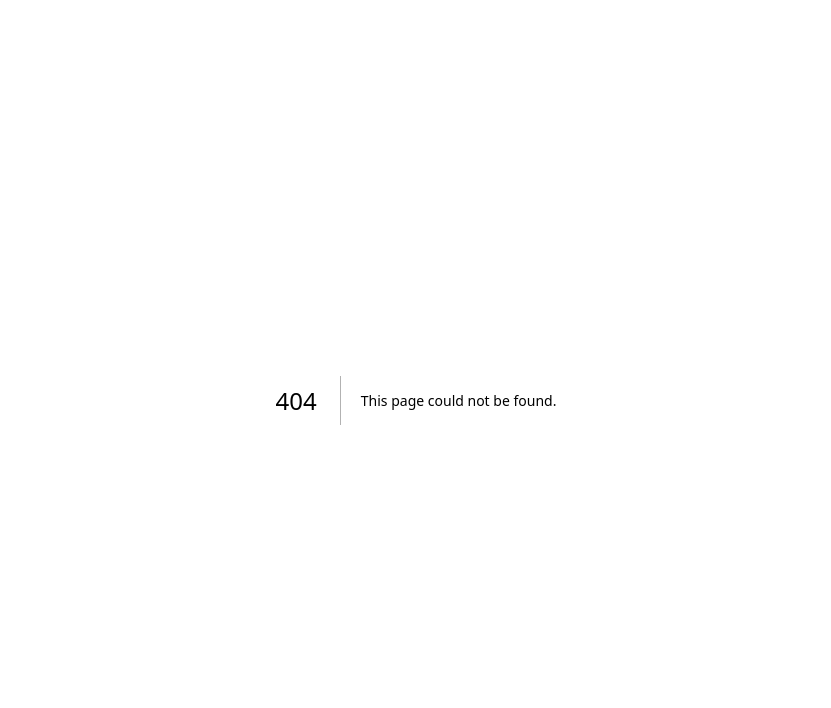
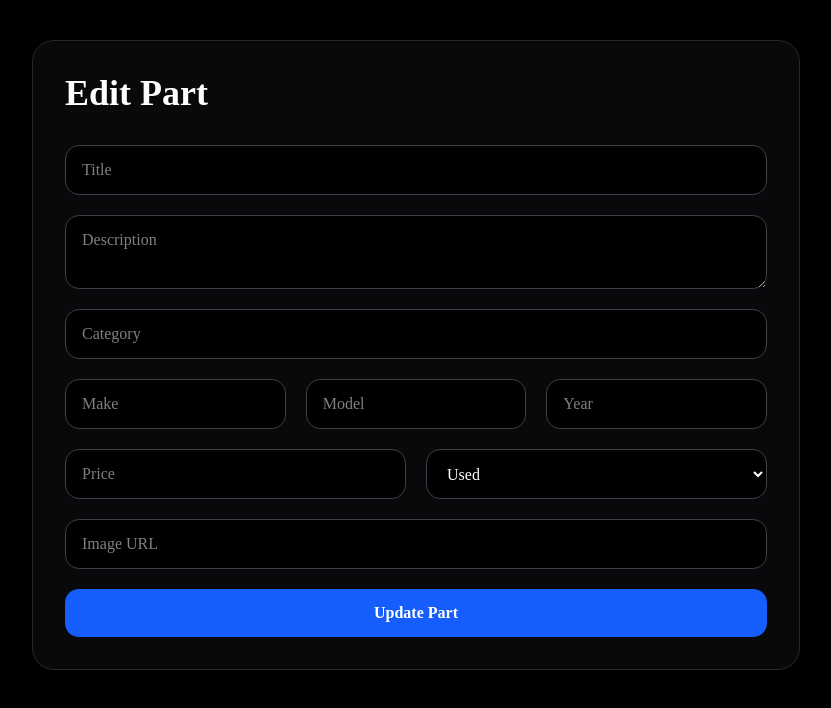
Before and after one commit to anaskhatiib00/autoparthub, a Next.js app in the folder frontend/: page /dashboard/edit/1 in a window 1280 px wide. Before the commit this address had no page. Shown: the top 708 px of the page, without its empty margins (224-1055 px from the left). Built offline with nearby package versions, Linux system fonts and the light colour scheme; no server answers.

Commit message:
Add edit part functionality

```diff
--- /dev/null
+++ b/frontend/app/dashboard/edit/[id]/page.tsx
@@ -0,0 +1,208 @@
+"use client"
+
+import axios from "axios"
+import { useEffect, useState } from "react"
+import { useParams, useRouter } from "next/navigation"
+
+export default function EditPartPage() {
+  const params = useParams()
+  const router = useRouter()
+
+  const partId = params.id
+
+  const [loading, setLoading] = useState(true)
+
+  const [formData, setFormData] = useState({
+    title: "",
+    description: "",
+    category: "",
+    make: "",
+    model: "",
+    year: "",
+    price: "",
+    condition: "",
+    image_url: "",
+  })
+
+  useEffect(() => {
+    fetchPart()
+  }, [])
+
+  const fetchPart = async () => {
+    try {
+      const response = await axios.get(
+        `http://127.0.0.1:8000/parts/${partId}`
+      )
+
+      const part = response.data
+
+      setFormData({
+        title: part.title || "",
+        description: part.description || "",
+        category: part.category || "",
+        make: part.make || "",
+        model: part.model || "",
+        year: String(part.year || ""),
+        price: String(part.price || ""),
+        condition: part.condition || "",
+        image_url: part.image_url || "",
+      })
+    } catch (error) {
+      console.error(error)
+      alert("Failed to load part")
+    } finally {
+      setLoading(false)
+    }
+  }
+
+  const handleChange = (
+    e: React.ChangeEvent<HTMLInputElement | HTMLTextAreaElement | HTMLSelectElement>
+  ) => {
+    setFormData({
+      ...formData,
+      [e.target.name]: e.target.value,
+    })
+  }
+
+  const handleSubmit = async (e: React.FormEvent) => {
+    e.preventDefault()
+
+    try {
+      const token = localStorage.getItem("token")
+
+      await axios.put(
+        `http://127.0.0.1:8000/parts/${partId}`,
+        {
+          ...formData,
+          year: Number(formData.year),
+          price: Number(formData.price),
+        },
+        {
+          headers: {
+            Authorization: `Bearer ${token}`,
+          },
+        }
+      )
+
+      alert("Part updated successfully")
+
+      router.push("/dashboard")
+
+    } catch (error: any) {
+      console.error(error)
+
+      alert(
+        error?.response?.data?.detail ||
+        "Failed to update part"
+      )
+    }
+  }
+
+  if (loading) {
+    return (
+      <main className="min-h-screen bg-black p-10 text-white">
+        Loading...
+      </main>
+    )
+  }
+
+  return (
+    <main className="min-h-screen bg-black px-6 py-10 text-white">
+      <div className="mx-auto max-w-3xl rounded-3xl border border-zinc-800 bg-zinc-950 p-8 shadow-2xl">
+        <h1 className="text-4xl font-black">
+          Edit Part
+        </h1>
+
+        <form
+          onSubmit={handleSubmit}
+          className="mt-8 grid gap-5"
+        >
+          <input
+            name="title"
+            value={formData.title}
+            onChange={handleChange}
+            placeholder="Title"
+            className="rounded-xl border border-zinc-700 bg-black px-4 py-3"
+          />
+
+          <textarea
+            name="description"
+            value={formData.description}
+            onChange={handleChange}
+            placeholder="Description"
+            className="rounded-xl border border-zinc-700 bg-black px-4 py-3"
+          />
+
+          <input
+            name="category"
+            value={formData.category}
+            onChange={handleChange}
+            placeholder="Category"
+            className="rounded-xl border border-zinc-700 bg-black px-4 py-3"
+          />
+
+          <div className="grid gap-5 md:grid-cols-3">
+            <input
+              name="make"
+              value={formData.make}
+              onChange={handleChange}
+              placeholder="Make"
+              className="rounded-xl border border-zinc-700 bg-black px-4 py-3"
+            />
+
+            <input
+              name="model"
+              value={formData.model}
+              onChange={handleChange}
+              placeholder="Model"
+              className="rounded-xl border border-zinc-700 bg-black px-4 py-3"
+            />
+
+            <input
+              name="year"
+              value={formData.year}
+              onChange={handleChange}
+              placeholder="Year"
+              className="rounded-xl border border-zinc-700 bg-black px-4 py-3"
+            />
+          </div>
+
+          <div className="grid gap-5 md:grid-cols-2">
+            <input
+              name="price"
+              value={formData.price}
+              onChange={handleChange}
+              placeholder="Price"
+              className="rounded-xl border border-zinc-700 bg-black px-4 py-3"
+            />
+
+            <select
+              name="condition"
+              value={formData.condition}
+              onChange={handleChange}
+              className="rounded-xl border border-zinc-700 bg-black px-4 py-3"
+            >
+              <option value="used">Used</option>
+              <option value="new">New</option>
+              <option value="refurbished">
+                Refurbished
+              </option>
+            </select>
+          </div>
+
+          <input
+            name="image_url"
+            value={formData.image_url}
+            onChange={handleChange}
+            placeholder="Image URL"
+            className="rounded-xl border border-zinc-700 bg-black px-4 py-3"
+          />
+
+          <button className="rounded-xl bg-blue-600 py-3 font-semibold hover:bg-blue-500">
+            Update Part
+          </button>
+        </form>
+      </div>
+    </main>
+  )
+}
```
Also changed, not shown: 1 other file (tests, documents, lock files or other folders).
